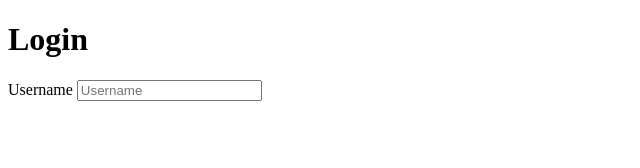
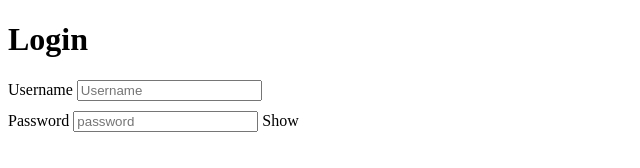
Before and after one commit to RobertMothe/Classes, a plain HTML site: page index.html in a window 1280 px wide. Shown: the whole page, without its empty margins (0-640 px from the left). Drawn offline with Linux system fonts and the light colour scheme.

Commit message:
show/hide password

```diff
--- a/index.html
+++ b/index.html
@@ -1,18 +1,47 @@
 <!DOCTYPE html>
 <html lang="en">
+
 <head>
     <meta charset="UTF-8">
     <meta http-equiv="X-UA-Compatible" content="IE=edge">
     <meta name="viewport" content="width=device-width, initial-scale=1.0">
     <title>Classes1</title>
 </head>
+
 <body>
 
     <h1>Login</h1>
 
-    <label for ="username">Username</label>
-    <input type="text" id="username" placeholder="Username">
+    <div>
+        <label for="username">Username</label>
+        <input type="text" id="username" placeholder="Username">
+    </div>
+    <div style="margin-top: 10px;">
+        <label for="password">Password</label>
+        <input type="password" id="password" placeholder="password">
+        <span id="showPassword" onclick="toggleVisibility()">Show</span>
+    </div>
 
 
+    <script>
+        let isVisible = false
+        function toggleVisibility() {
+            const input = document.getElementById("password")
+            const showPassword = document.getElementById("showPassword")
+
+            console.log("hey", isVisible, input.type)
+            if (isVisible) {
+                isVisible = false
+                input.type = "password"
+                showPassword.innerHTML ="Show"
+            } else {
+                isVisible = true
+                input.type = "text"
+                showPassword.innerHTML ="Hide"
+
+            }
+        }
+    </script>
 </body>
+
 </html>
```
